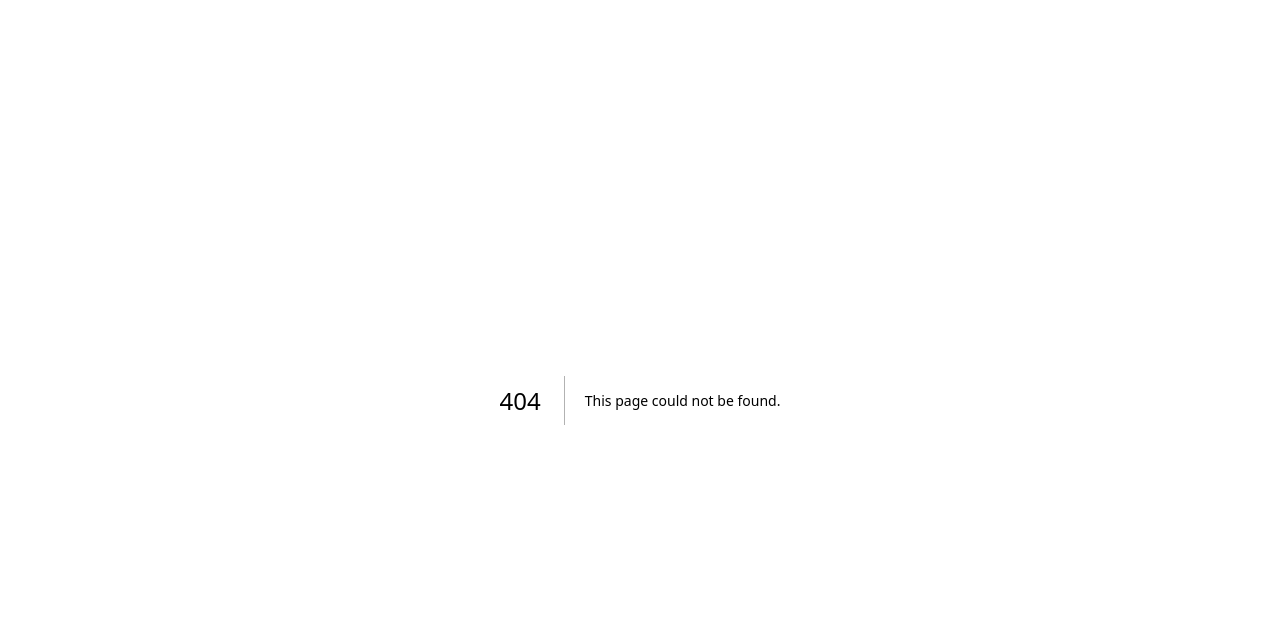
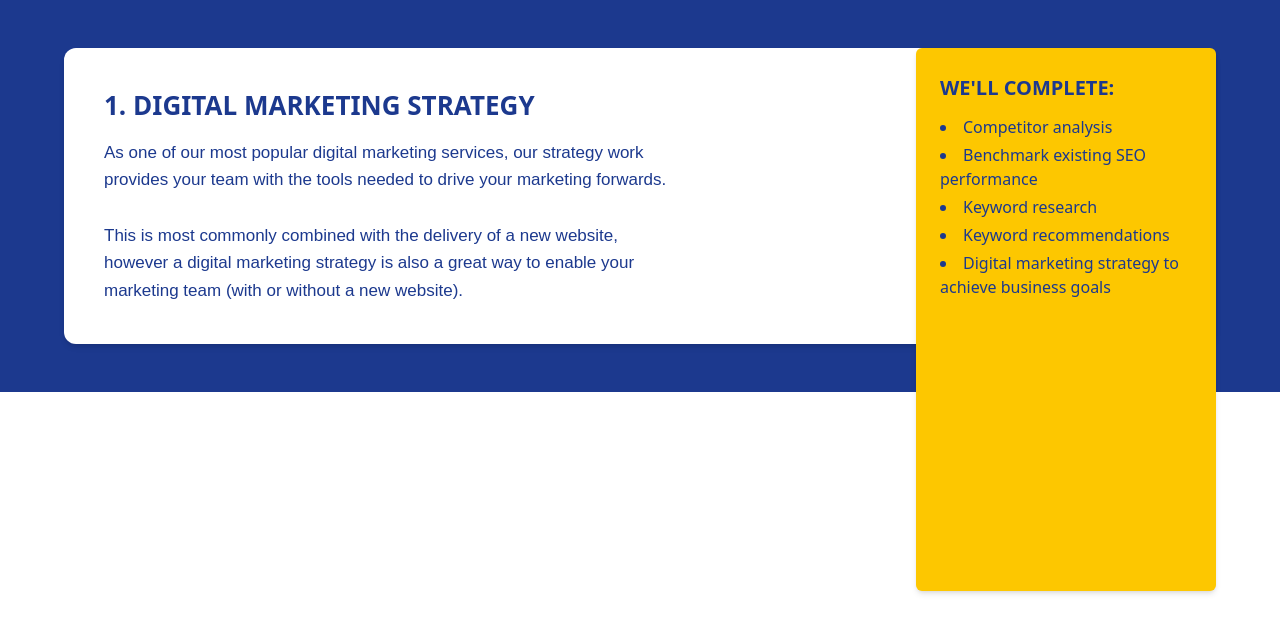
Before and after one commit to anshul846/get-visible, a Next.js app: page /Seo in a window 1280 px wide. Before the commit this address had no page. Shown: the top 632 px of the page. Built offline with nearby package versions, Linux system fonts and the light colour scheme.

Commit message:
pull navbar footer

```diff
--- /dev/null
+++ b/src/app/Seo/page.js
@@ -0,0 +1,14 @@
+import Digital_marketing from '@/components/Seo/Digital_marketing'
+import SeoSteps from '@/components/Seo/SeoSteps'
+import React from 'react'
+
+const page = () => {
+  return (
+    <div>
+      <Digital_marketing/>
+      {/* <SeoSteps/> */}
+    </div>
+  )
+}
+
+export default page
--- /dev/null
+++ b/src/components/Seo/Digital_marketing.jsx
@@ -0,0 +1,38 @@
+import React from "react";
+
+function Digital_marketing() {
+  return (
+    <div className="bg-blue-900 text-white py-12 px-4 md:px-12">
+      <div className="space-y-16 max-w-6xl mx-auto">
+
+        <div className="bg-white text-blue-900 rounded-xl shadow-md p-6 md:p-10 relative">
+          <h2 className="text-xl md:text-2xl font-bold mb-4">
+            1. DIGITAL MARKETING STRATEGY
+          </h2>
+          <p className="text-base leading-relaxed font-Montserrat text-md font-medium max-w-[568px] w-full">
+            As one of our most popular digital marketing services, our strategy
+            work provides your team with the tools needed to drive your
+            marketing forwards.
+            <br />
+            <br />
+            This is most commonly combined with the delivery of a new website,
+            however a digital marketing strategy is also a great way to enable
+            your marketing team (with or without a new website).
+          </p>
+          <div className="bg-yellow-400 max-w-[543px] w-full h-[543px] text-blue-900 font-medium p-6 rounded-md md:absolute md:top-0 md:right-0 md:w-[300px] shadow-md">
+            <h3 className="font-bold text-lg mb-3">WE'LL COMPLETE:</h3>
+            <ul className="list-disc list-inside space-y-1">
+              <li>Competitor analysis</li>
+              <li>Benchmark existing SEO performance</li>
+              <li>Keyword research</li>
+              <li>Keyword recommendations</li>
+              <li>Digital marketing strategy to achieve business goals</li>
+            </ul>
+          </div>
+        </div>
+      </div>
+    </div>
+  );
+}
+
+export default Digital_marketing;
--- /dev/null
+++ b/src/components/Seo/SeoSteps.jsx
@@ -0,0 +1,34 @@
+import Image from "next/image";
+import React from "react";
+
+const SeoSteps = () => {
+  return (
+    <div className="relative">
+        <Image className="absolute top-[30%]" src="/image/map.png" alt="" width="1200" height="1200" />
+      <div className="flex">
+        <div className="flex flex-col gap-[115px]">
+          <p>01</p>
+          <p>STRATEGY & ANALYSIS COMPETITOR BENCHMARKING</p>
+        </div>
+        <div className="flex flex-col gap-[115px]">
+          <p>STRATEGY & ANALYSIS COMPETITOR BENCHMARKING</p>
+          <p>02</p>
+        </div>
+        <div className="flex flex-col gap-[115px]">
+          <p>03</p>
+          <p>STRATEGY & ANALYSIS COMPETITOR BENCHMARKING</p>
+        </div>
+        <div className="flex flex-col gap-[115px]">
+          <p>STRATEGY & ANALYSIS COMPETITOR BENCHMARKING</p>
+          <p>04</p>
+        </div>
+        <div className="flex flex-col gap-[115px]">
+          <p>05</p>
+          <p>STRATEGY & ANALYSIS COMPETITOR BENCHMARKING</p>
+        </div>
+      </div>
+    </div>
+  );
+};
+
+export default SeoSteps;
```
Also changed, not shown: public/image/map.png (added), src/app/globals.css (line endings or trailing spaces), src/components/Seo/Icon.jsx (added), 1 other file (tests, documents, lock files or other folders).
